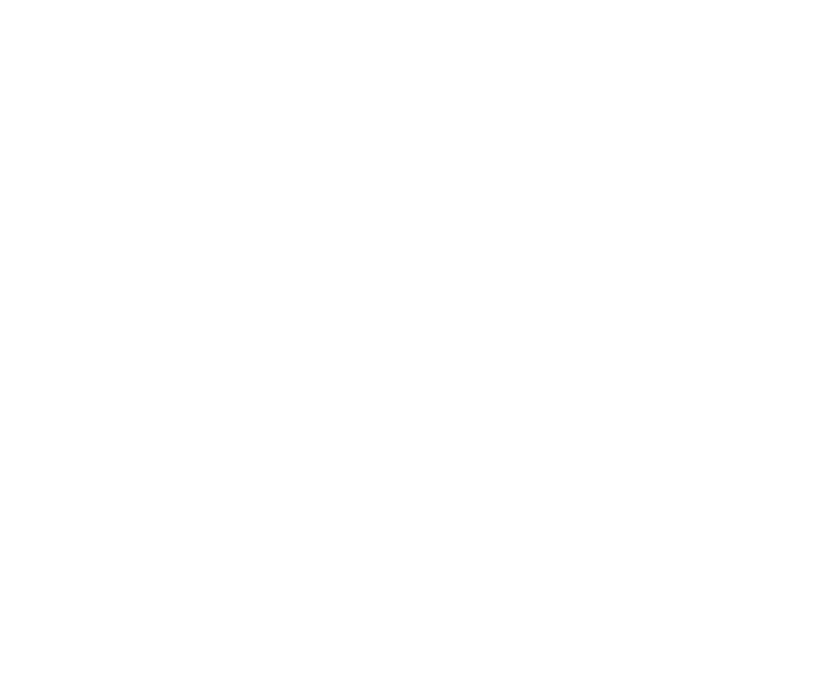
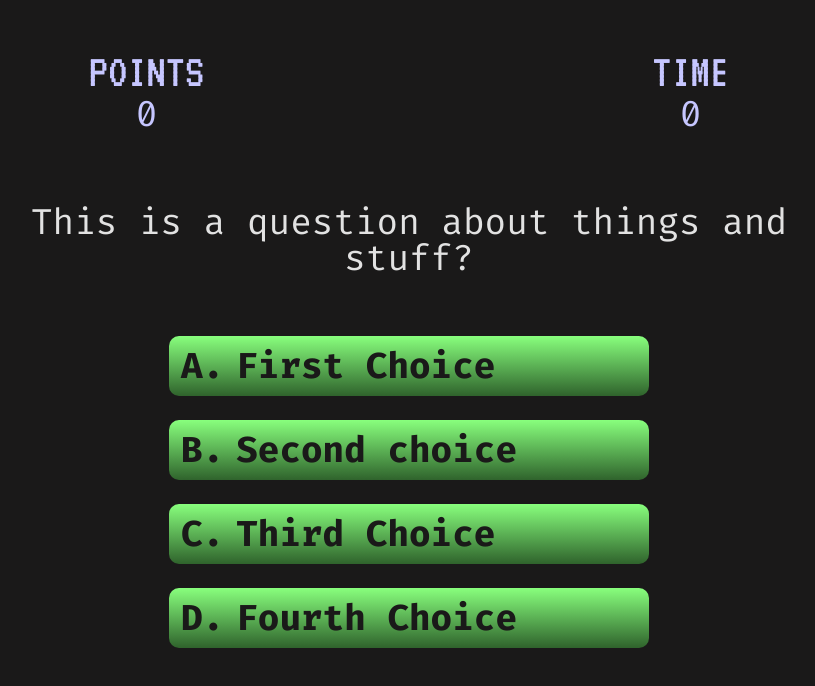
Before and after one commit to elizabetholsavsky/code-quiz, a plain HTML site: page game.html in a window 1280 px wide. Shown: the whole page, without its empty margins (231-1046 px from the left). Drawn offline with Linux system fonts and the light colour scheme.

Commit message:
style game page

```diff
--- /dev/null
+++ b/assets/game.css
@@ -0,0 +1,56 @@
+.score-display {
+    display: flex;
+    justify-content: space-between;
+    text-align: center;
+    width: 50%;
+    margin: auto;
+}
+
+.score-display-item {
+    margin: 2rem 0 1rem 0;
+    text-align: center;
+    color: rgb(198, 198, 255);
+    font-family: 'VT323', monospace;
+}
+
+.score-display-title {
+    font-family: 'VT323', monospace;
+    font-size: 2rem;
+}
+
+.question-container {
+    display: flex;
+    flex-direction: column;
+    justify-content:flex-start;
+    align-items: center;
+    text-align: center;
+    margin: 0 2rem 2rem 2rem;
+    width: 70%;
+    margin: auto;
+}
+
+.question {
+    margin: 2rem;
+}
+
+.choice-box {
+    display: flex;
+    background: linear-gradient(rgb(136, 255, 125), rgb(47, 99, 44));
+    color: (26, 25, 25);
+    border-radius: 10px;
+    width: 30%;
+    min-width: 20rem;
+    padding: 0.5rem;
+    margin: 0.5rem;
+}
+
+.choice-box:hover {
+    cursor: pointer;
+    transform: scale(1.1);
+}
+
+.choice-letter, .choice-text {
+    margin-right: 0.5rem;
+    font-weight: 700;
+    color: rgb(26, 25, 25);
+}
--- a/assets/style.css
+++ b/assets/style.css
@@ -11,17 +11,23 @@
 h1 {
     font-family: 'VT323', monospace;
     font-size: 4rem;
-    margin: 0.5rem;
-    color: rgb(114, 236, 103);
+    margin: 2rem;
+    color: rgb(136, 255, 125);
 }
 
-.flex-column {
+.start-container {
     display: flex;
     flex-direction: column;
-    justify-content: center;
+    justify-content:flex-start;
     align-items: center;
     text-align: center;
     margin: 2rem;
+    height: 100vh;
+}
+
+.directions {
+    margin: 0.5rem 2rem 2rem 2rem;
+    width: 70%;
 }
 
 .btn {
@@ -30,9 +36,9 @@ h1 {
     color: rgb(26, 25, 25);
     font-size: 2rem;
     font-weight: 700;
-    background: linear-gradient(rgb(114, 236, 103), rgb(15, 148, 33));
+    background: linear-gradient(rgb(136, 255, 125), rgb(47, 99, 44));
     padding: 0.5rem;
-    margin: 1rem;
+    margin: 0.5rem;
     width: 8rem;
     border-radius: 10px;
 }
--- a/game.html
+++ b/game.html
@@ -0,0 +1,71 @@
+<!DOCTYPE html>
+<html lang="en">
+
+<head>
+    <meta charset="UTF-8">
+    <meta http-equiv="X-UA-Compatible" content="IE=edge">
+    <meta name="viewport" content="width=device-width, initial-scale=1.0">
+    <title>Code Quiz</title>
+    <link rel="stylesheet" href="./assets/reset.css">
+    <link rel="stylesheet" href="./assets/style.css">
+    <link rel="stylesheet" href="./assets/game.css">
+    <link rel="preconnect" href="https://fonts.googleapis.com">
+    <link rel="preconnect" href="https://fonts.gstatic.com" crossorigin>
+    <link href="https://fonts.googleapis.com/css2?family=Fira+Code:wght@400;700&family=VT323&display=swap"
+        rel="stylesheet">
+</head>
+
+<body>
+    <header>
+        <div class="score-display">
+
+            <div class="score-display-item">
+                <p class="score-display-title">
+                    POINTS
+                </p>
+                <p id="correctCount">
+                    0
+                </p>
+            </div>
+
+            <div class="score-display-item">
+                <p class="score-display-title">
+                    TIME
+                </p>
+                <p id="timeRemaining">
+                    0
+                </p>
+            </div>
+
+        </div>
+    </header>
+
+    <div class="question-container">
+        <div class="question">This is a question about things and stuff?</div>
+
+            <div class="choice-box">
+                <p class="choice-letter">A.</p>
+                <p class="choice-text">First Choice</p>
+            </div>
+
+            <div class="choice-box">
+                <p class="choice-letter">B.</p>
+                <p class="choice-text"> Second choice</p>
+            </div>
+
+            <div class="choice-box">
+                <p class="choice-letter">C.</p>
+                <p class="choice-text"> Third Choice</p>
+            </div>
+
+            <div class="choice-box">
+                <p class="choice-letter">D.</p>
+                <p class="choice-text">Fourth Choice</p>
+            </div>
+
+        </div>
+
+    <script src="./assets/script.js"></script>
+</body>
+
+</html>
```
Also changed, not shown: index.html (+6 -6 lines).
